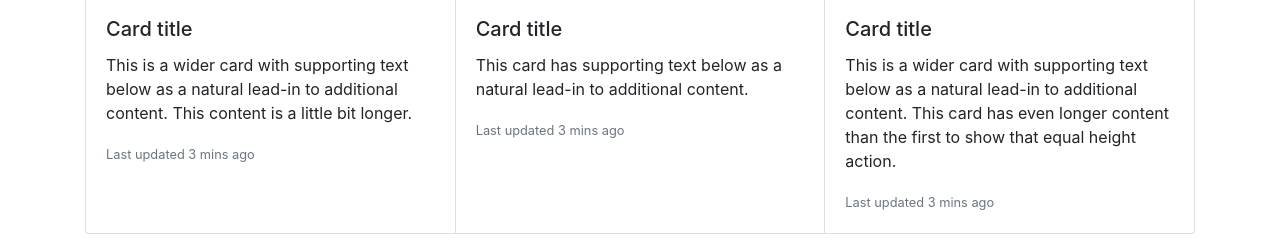
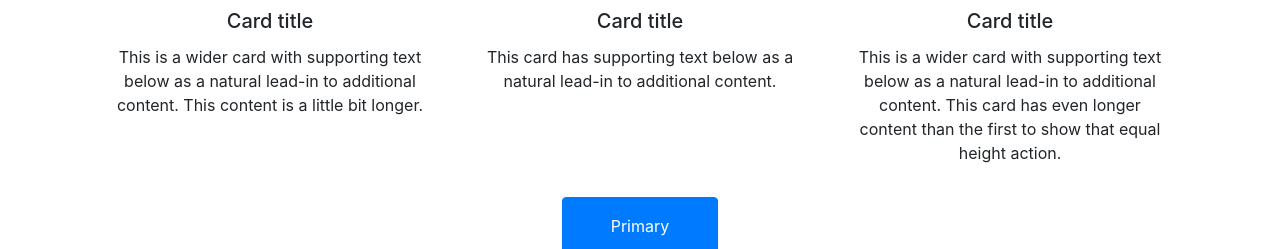
Before and after one commit to UniqueNeko/Bootstrap0223, a plain HTML site: page index.html in a window 1280 px wide. Shown: the part 1444-1693 px from the top of the page. Drawn offline with nearby package versions, Linux system fonts and the light colour scheme.

Commit message:
邊框為0 按鈕設計

```diff
--- a/index.html
+++ b/index.html
@@ -60,7 +60,7 @@
                 </div>
             </div>
             <div class="carousel-item">
-            <img src="img/picture2.jpg"" class="d-block w-100" alt="圖片">
+                <img src="img/picture2.jpg"" class=" d-block w-100" alt="圖片">
                 <div class="carousel-caption d-none d-md-block">
                     <h5>Second slide label</h5>
                     <p>Lorem ipsum dolor sit amet, consectetur adipiscing elit.</p>
@@ -88,32 +88,36 @@
         <h1 class="text-center py-5">標題</h1>
 
         <div class="card-group">
-        <div class="card" >
+            <div class="card border-0 p-2 text-center">
                 <img src="./img/icon1.png" class="card-img-top" alt="...">
                 <div class="card-body">
                     <h5 class="card-title">Card title</h5>
-            <p class="card-text">This is a wider card with supporting text below as a natural lead-in to additional content. This content is a little bit longer.</p>
-            <p class="card-text"><small class="text-muted">Last updated 3 mins ago</small></p>
+                    <p class="card-text">This is a wider card with supporting text below as a natural lead-in to
+                        additional content. This content is a little bit longer.</p>
+
                 </div>
             </div>
-        <div class="card">
+            <div class="card border-0 p-2 text-center">
                 <img src="./img/icon1.png" class="card-img-top" alt="...">
                 <div class="card-body">
                     <h5 class="card-title">Card title</h5>
-            <p class="card-text">This card has supporting text below as a natural lead-in to additional content.</p>
-            <p class="card-text"><small class="text-muted">Last updated 3 mins ago</small></p>
+                    <p class="card-text">This card has supporting text below as a natural lead-in to additional content.
+                    </p>
+
                 </div>
             </div>
-        <div class="card">
+            <div class="card border-0 p-2 text-center">
                 <img src="./img/icon1.png" class="card-img-top" alt="...">
                 <div class="card-body">
                     <h5 class="card-title">Card title</h5>
-            <p class="card-text">This is a wider card with supporting text below as a natural lead-in to additional content. This card has even longer content than the first to show that equal height action.</p>
-            <p class="card-text"><small class="text-muted">Last updated 3 mins ago</small></p>
+                    <p class="card-text">This is a wider card with supporting text below as a natural lead-in to
+                        additional content. This card has even longer content than the first to show that equal height
+                        action.</p>
+
                 </div>
             </div>
         </div>
-
+        <button type="button" class="btn btn-primary d-block mx-auto my-1 px-5 py-3">Primary</button>
         <!-- Bootstrap JS CDN -->
         <!-- 執行完所有 HTML 再執行 JS -->
         <script src="https://code.jquery.com/jquery-3.4.1.slim.min.js"
```
Also changed, not shown: img/icon1.png. Lines whose indentation alone changed are shown as unchanged.
